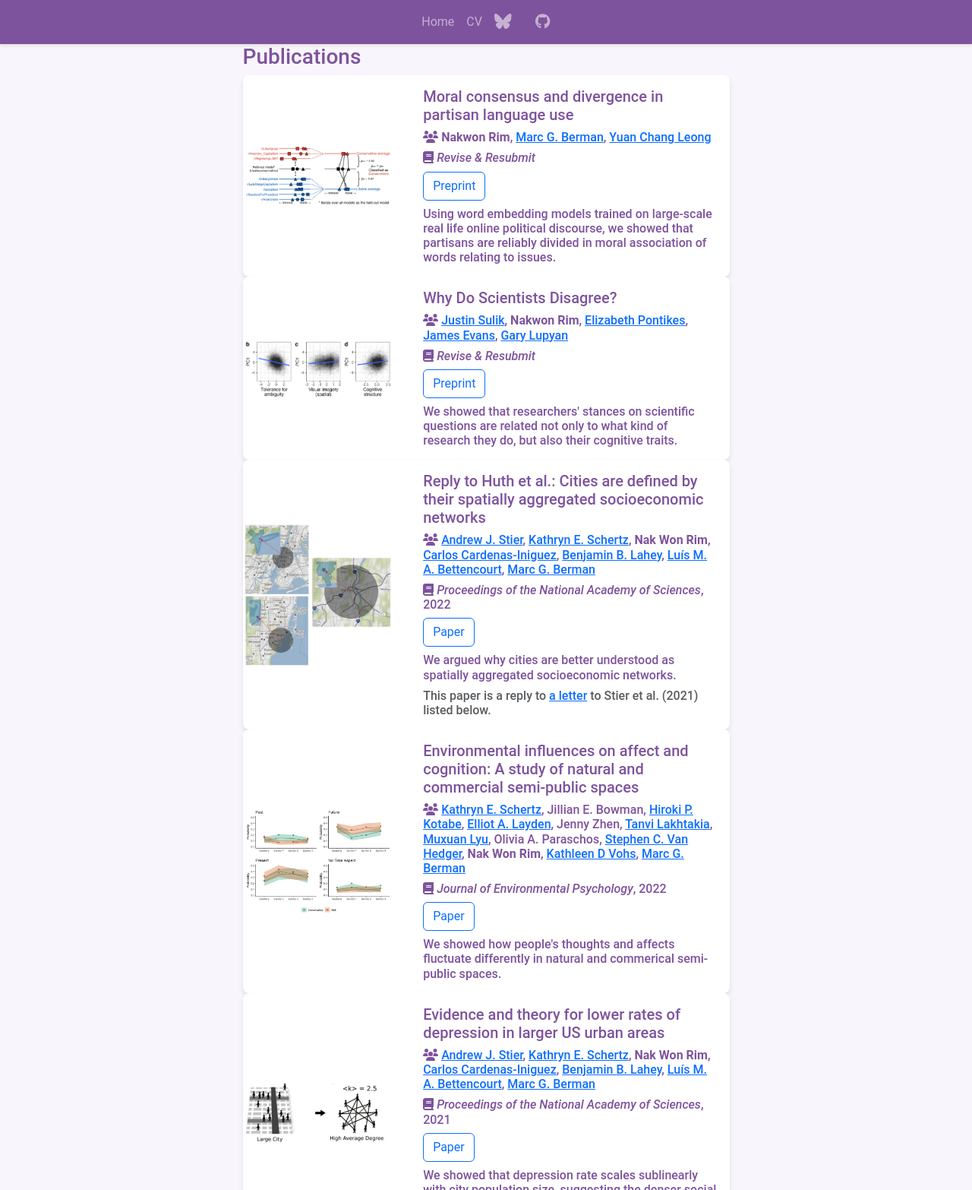
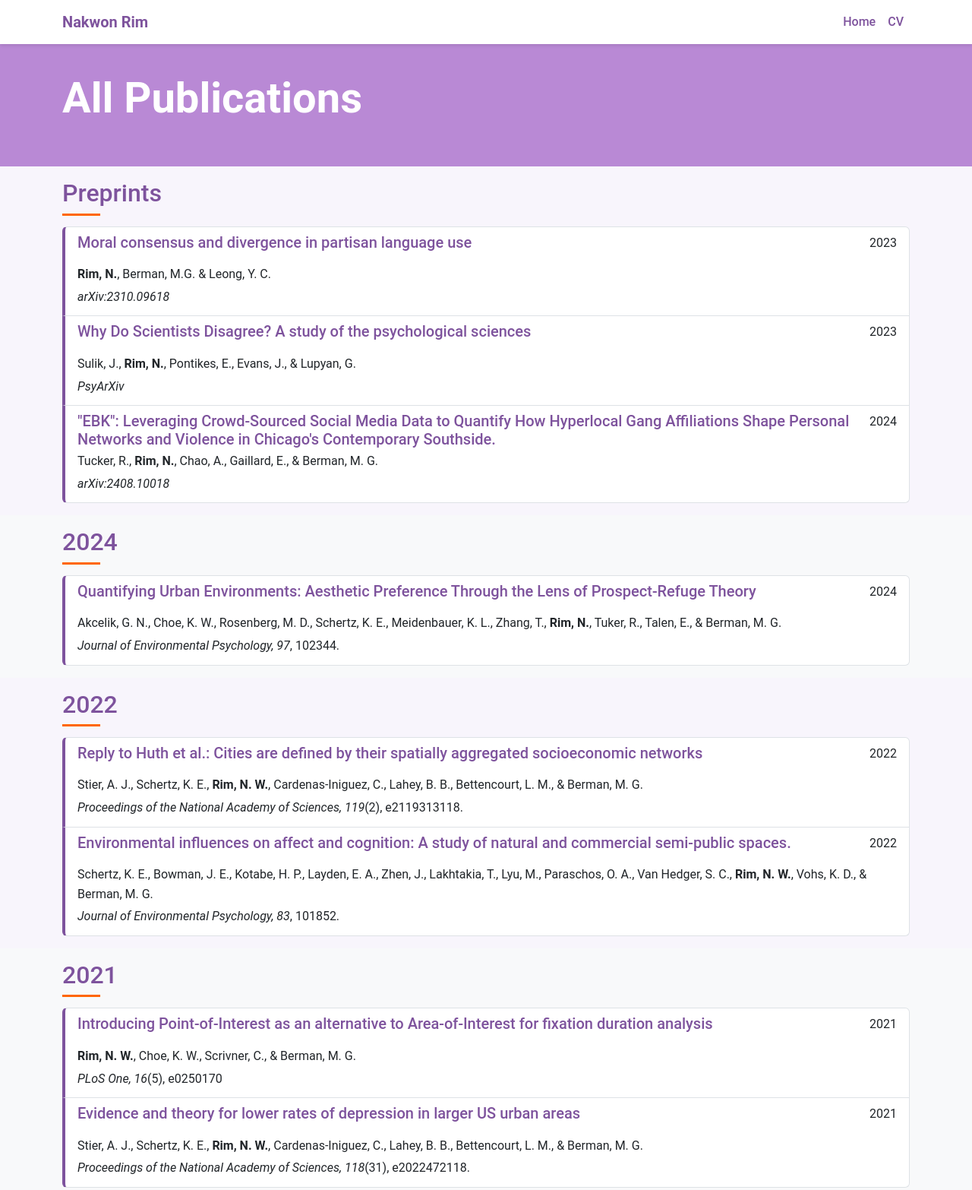
Before and after one commit to nwrim/nwrim.github.io, a plain HTML site: page publications.html in a window 1280 px wide. Shown: the top 1566 px of the page at 76% size. Drawn offline with nearby package versions, Linux system fonts and the light colour scheme; some icons are missing.

Commit message:
update publication page to new style

```diff
--- a/publications.html
+++ b/publications.html
@@ -3,185 +3,160 @@
 <head>
   <meta charset="UTF-8">
   <meta name="viewport" content="width=device-width, initial-scale=1.0">
-  <title>Nakwon Rim</title>
-  <!-- Add Bootstrap CSS link -->
+  <title>All Publications</title>
+  <!-- Bootstrap CSS -->
   <link href="https://cdn.jsdelivr.net/npm/bootstrap@5.3.0/dist/css/bootstrap.min.css" rel="stylesheet">
+  <!-- Font Awesome icons (free version)-->
+  <script src="https://use.fontawesome.com/releases/v6.5.2/js/all.js" crossorigin="anonymous"></script>
   <!-- Acidemicons-->
   <link rel="stylesheet" href="https://cdn.jsdelivr.net/gh/jpswalsh/academicons@1/css/academicons.min.css">
-  <!-- Link to external CSS file -->
-  <link href="styles.css" rel="stylesheet" >
-  <!-- Font Awesome icons (free version)-->
-  <script src="https://use.fontawesome.com/releases/v6.5.2/js/all.js" crossorigin="anonymous"></script>
+  <link href="styles.css" rel="stylesheet">
 </head>
-
 <body>
-
-<!-- Navigation Bar -->
-<nav class="navbar navbar-expand-lg navbar-dark" style="background-color: #7e539d;">
+    <!-- Navigation -->
+    <nav class="navbar navbar-expand-lg navbar-light fixed-top">
       <div class="container">
-    <!-- toggle button for mobile-->
-    <button class="navbar-toggler" type="button" data-bs-toggle="collapse" data-bs-target="#navbarNav" aria-controls="navbarNav" aria-expanded="false" aria-label="Toggle navigation">
+          <a class="navbar-brand" href="#">Nakwon Rim</a>
+          <button class="navbar-toggler" type="button" data-bs-toggle="collapse" data-bs-target="#navbarNav">
               <span class="navbar-toggler-icon"></span>
           </button>
-
-    <!-- Navbar content-->
-    <div class="collapse navbar-collapse justify-content-center" id="navbarNav">
-      <ul class="navbar-nav">
-        <li class="nav-item">
-            <a class="nav-link" href="index.html">Home</a>
-        </li>
-        <li class="nav-item">
-          <a class="nav-link" href="asset/CV.pdf">CV</a>
-        </li>
-        <li class="nav-item">
-          <a class="nav-link" href="https://bsky.app/profile/nwrim.bsky.social"><i class="fa-brands fa-bluesky fa-lg"></i></a>
-        </li>
-        <li>
-          <a class="nav-link" href="https://scholar.google.com/citations?user=wRBQRzwAAAAJ"><i class="ai ai-google-scholar ai-lg"></i></a>
-        </li>
-        <li>
-          <a class="nav-link" href="https://github.com/nwrim/"><i class="fa-brands fa-github fa-lg"></i></a>
-        </li>
+          <div class="collapse navbar-collapse" id="navbarNav">
+              <ul class="navbar-nav ms-auto">
+                  <li class="nav-item"><a class="nav-link" href="#home">Home</a></li>
+                  <!-- <li class="nav-item"><a class="nav-link" href="#research">Research</a></li> -->
+                  <!-- <li class="nav-item"><a class="nav-link" href="#publications">Publications</a></li> -->
+                  <li class="nav-item"><a class="nav-link" href="asset/CV.pdf">CV</a></li>
               </ul>
           </div>
       </div>
   </nav>
 
+    <!-- Hero Section -->
+    <header id="home" class="bg-primary text-white py-5 mt-5">
         <div class="container">
-  <!-- Publication header-->
-  <div class="row d-flex flex-wrap justify-content-center align-items-center">
-    <div class="col-lg-7 add-top-margin">
-      <h3 class="pub-card"> Publications</h3>
-    </div>
-  </div>
-
-  <!-- Publication cards -->
-  <div class="row d-flex flex-wrap justify-content-center align-items-center">
-    <!-- ArXiv 2023-->
-    <div class="col-lg-7">
-      <div class="card pub-card">
-        <div class="row no-gutters d-flex flex-wrap justify-content-center align-items-center">
-          <div class="col-md-4">
-            <img class="img-fluid" style="padding:2px" src="asset/img/2023arXiv.jpg" alt="2023arXiv">
-          </div>
-          <div class="col-md-8">
-            <div class="card-body">
-              <h5 class="card-text">Moral consensus and divergence in partisan language use</h5>
-              <h6 class="card-text"><i class="fas fa-users"></i> <b>Nakwon Rim</b>, <a href="https://voices.uchicago.edu/bermanlab/">Marc G. Berman</a>, <a href="https://mcnlab.uchicago.edu/">Yuan Chang Leong</a></h6>
-              <h6><i class="fas fa-book"></i> <i>Revise & Resubmit</i></h6>
-              <h6><a role="button" class="btn btn-outline-primary btn-custom" href="https://arxiv.org/abs/2310.09618">Preprint</a></h6>
-              <h6 class="card-text">Using word embedding models trained on large-scale real life online political discourse, we showed that partisans are reliably divided in moral association of words relating to issues.</h6>
+            <div class="row align-items-center">
+                <div class="col-lg-8 col-md-12 text-center text-lg-start">
+                    <h1 class="display-4 fw-bold">All Publications</h1>
                 </div>
             </div>
         </div>
+    </header>
+
+    <!-- Preprints -->
+    <section id="publications" class="py-3">
+      <div class="container">
+          <h2 class="text-center section-heading mb-4">Preprints</h2>
+          <div class="list-group">
+              <a href="https://arxiv.org/abs/2310.09618" class="list-group-item">
+                <div class="d-flex w-100 justify-content-between">
+                    <h5 class="mb-1">Moral consensus and divergence in partisan language use</h5>
+                    <p>2023</p>
+                </div>
+                <p class="mb-1"><b>Rim, N.</b>, Berman, M.G. & Leong, Y. C.</p>
+                <p class="mb-1"><i>arXiv:2310.09618</i></p>
+              </a>
+              <a href="https://osf.io/preprints/psyarxiv/9bd8k/" class="list-group-item">
+                <div class="d-flex w-100 justify-content-between">
+                    <h5 class="mb-1">Why Do Scientists Disagree? A study of the psychological sciences</h5>
+                    <p>2023</p>
+                </div>
+                <p class="mb-1">Sulik, J., <b>Rim, N.</b>, Pontikes, E., Evans, J., & Lupyan, G.</p>
+                <p class="mb-1"><i>PsyArXiv</i></p>
+              </a>
+              <a href="https://arxiv.org/abs/2408.10018" class="list-group-item">
+                <div class="d-flex w-100 justify-content-between">
+                    <h5 class="mb-1">"EBK": Leveraging Crowd-Sourced Social Media Data to Quantify How Hyperlocal Gang Affiliations Shape Personal Networks and Violence in Chicago's Contemporary Southside.</h5>
+                    <p>2024</p>
+                </div>
+                <p class="mb-1">Tucker, R., <b>Rim, N.</b>, Chao, A., Gaillard, E., & Berman, M. G.</p>
+                <p class="mb-1"><i>arXiv:2408.10018</i></p>
+              </a>
           </div>
       </div>
-    <!-- PsyArXiv 2023-->
-    <!-- <li><i class="fa-brands fa-twitter"></i> <a href="https://twitter.com/justinsulik/status/1683846953040216065">First author's Twitter thread summarizing the paper</a></li> -->
-    <div class="col-lg-7">
-      <div class="card pub-card">
-        <div class="row no-gutters d-flex flex-wrap justify-content-center align-items-center">
-          <div class="col-md-4">
-            <img class="img-fluid" style="padding:2px" src="asset/img/2023PsyArXiv.jpg" alt="2023PsyArXiv">
+  </section>
+
+    <!-- 2024 -->
+    <section id="publications" class="py-3 bg-light">
+        <div class="container">
+            <h2 class="text-center section-heading mb-4">2024</h2>
+            <div class="list-group">
+
+                <!-- Add more publications here -->
+                <a href="https://doi.org/10.1016/j.jenvp.2024.102344" class="list-group-item list-group-item-action">
+                    <div class="d-flex w-100 justify-content-between">
+                        <h5 class="mb-1">Quantifying Urban Environments: Aesthetic Preference Through the Lens of Prospect-Refuge Theory</h5>
+                        <p>2024</p>
                     </div>
-          <div class="col-md-8">
-            <div class="card-body">
-              <h5 class="card-text">Why Do Scientists Disagree?</h5>
-              <h6 class="card-text"><i class="fas fa-users"></i> <a href="https://scholar.google.com/citations?user=f7VkHREAAAAJ">Justin Sulik</a>, <b>Nakwon Rim</b>, <a href="https://gsm.ucdavis.edu/profile/elizabeth-pontikes">Elizabeth Pontikes</a>, <a href="https://www.knowledgelab.org/">James Evans</a>, <a href="http://sapir.psych.wisc.edu/">Gary Lupyan</a></h6>
-              <h6><i class="fas fa-book"></i> <i>Revise & Resubmit</i></h6>
-              <h6><a role="button" class="btn btn-outline-primary btn-custom" href="https://osf.io/preprints/psyarxiv/9bd8k/">Preprint</a></h6>
-              <h6 class="card-text">We showed that researchers' stances on scientific questions are related not only to what kind of research they do, but also their cognitive traits.</h6>
+                    <p class="mb-1">Akcelik, G. N., Choe, K. W., Rosenberg, M. D., Schertz, K. E., Meidenbauer, K. L., Zhang, T., <b>Rim, N.</b>, Tuker, R., Talen, E., & Berman, M. G.</p>
+                    <p class="mb-1"><i>Journal of Environmental Psychology, 97</i>, 102344.</p>
+                </a>
+            </div>
+        </div>
+    </section>
+
+    <!-- 2022 -->
+    <section id="publications" class="py-3">
+      <div class="container">
+          <h2 class="text-center section-heading mb-4">2022</h2>
+          <div class="list-group">
+              <a href="https://www.pnas.org/doi/full/10.1073/pnas.2119313118" class="list-group-item">
+                <div class="d-flex w-100 justify-content-between">
+                    <h5 class="mb-1">Reply to Huth et al.: Cities are defined by their spatially aggregated socioeconomic networks</h5>
+                    <p>2022</p>
+                </div>
+                <p class="mb-1">Stier, A. J., Schertz, K. E., <b>Rim, N. W.</b>, Cardenas-Iniguez, C., Lahey, B. B., Bettencourt, L. M., & Berman, M. G.</p>
+                <p class="mb-1"><i>Proceedings of the National Academy of Sciences, 119</i>(2), e2119313118.</p>
+              </a>
+              <a href="https://doi.org/10.1016/j.jenvp.2022.101852" class="list-group-item list-group-item-action">
+                  <div class="d-flex w-100 justify-content-between">
+                      <h5 class="mb-1">Environmental influences on affect and cognition: A study of natural and commercial semi-public spaces.</h5>
+                      <p>2022</p>
+                  </div>
+                  <p class="mb-1">Schertz, K. E., Bowman, J. E., Kotabe, H. P., Layden, E. A., Zhen, J., Lakhtakia, T., Lyu, M., Paraschos, O. A., Van Hedger, S. C., <b>Rim, N. W.</b>,  Vohs, K. D., & Berman, M. G. </p>
+                  <p class="mb-1"><i>Journal of Environmental Psychology, 83</i>, 101852.</p>
+              </a>
           </div>
           </div>
       </div>
+  </section>
+
+  <!-- 2021 -->
+  <section id="publications" class="py-3 bg-light">
+    <div class="container">
+        <h2 class="text-center section-heading mb-4">2021</h2>
+        <div class="list-group">
+            <a href="https://journals.plos.org/plosone/article?id=10.1371/journal.pone.0250170" class="list-group-item list-group-item-action">
+                <div class="d-flex w-100 justify-content-between">
+                    <h5 class="mb-1">Introducing Point-of-Interest as an alternative to Area-of-Interest for fixation duration analysis</h5>
+                    <p>2021</p>
+                </div>
+                <p class="mb-1"><b>Rim, N. W.</b>, Choe, K. W., Scrivner, C., & Berman, M. G.</p>
+                <p class="mb-1"><i>PLoS One, 16</i>(5), e0250170</p>
+            </a>
+            <a href="https://www.pnas.org/doi/full/10.1073/pnas.2022472118" class="list-group-item">
+              <div class="d-flex w-100 justify-content-between">
+                  <h5 class="mb-1">Evidence and theory for lower rates of depression in larger US urban areas</h5>
+                  <p>2021</p>
+              </div>
+              <p class="mb-1">Stier, A. J., Schertz, K. E., <b>Rim, N. W.</b>, Cardenas-Iniguez, C., Lahey, B. B., Bettencourt, L. M., & Berman, M. G.</p>
+              <p class="mb-1"><i>Proceedings of the National Academy of Sciences, 118</i>(31), e2022472118.</p>
+            </a>
         </div>
     </div>
-    <!-- PNAS 2022-->
-    <!-- <li><i class="fa-brands fa-twitter"></i> <a href="https://twitter.com/andrew_stier/status/1479272667312238601">First author's Twitter thread summarizing the paper</a></li> -->
-    <!-- <li><i class="fa-regular fa-circle fa-2xs"></i> This paper is a reply to <a href="https://www.pnas.org/doi/full/10.1073/pnas.2118943118">a letter</a> to Stier et al. (2021) listed below.</li> -->
-    <div class="col-lg-7">
-      <div class="card pub-card">
-        <div class="row no-gutters d-flex flex-wrap justify-content-center align-items-center">
-          <div class="col-md-4">
-            <img class="img-fluid" style="padding:2px" src="asset/img/2022pnas.jpg" alt="2022pnas">
-          </div>
-          <div class="col-md-8">
-            <div class="card-body">
-              <h5 class="card-text">Reply to Huth et al.: Cities are defined by their spatially aggregated socioeconomic networks</h5>
-              <h6 class="card-text"><i class="fas fa-users"></i> <a href="https://scholar.google.com/citations?user=liZWmbcAAAAJ&hl=en">Andrew J. Stier</a>, <a href="https://scholar.google.com/citations?user=SDnocu8AAAAJ&hl=en">Kathryn E. Schertz</a>, <b>Nak Won Rim</b>, <a href="https://carloscardenasiniguez.io/">Carlos Cardenas-Iniguez</a>, <a href="https://scholar.google.com/citations?user=I4jsKh0AAAAJ&hl=en">Benjamin B. Lahey</a>, <a href="https://www.luisbettencourt.com/">Luís M. A. Bettencourt</a>, <a href="https://voices.uchicago.edu/bermanlab/">Marc G. Berman</a></h6>
-              <h6><i class="fas fa-book"></i> <i>Proceedings of the National Academy of Sciences</i>, 2022</h6>
-              <h6><a role="button" class="btn btn-outline-primary btn-custom" href="https://www.pnas.org/doi/full/10.1073/pnas.2119313118">Paper</a></h6>
-              <h6 class="card-text">We argued why cities are better understood as spatially aggregated socioeconomic networks.</h6>
-              <h6 class="card-text text-muted">This paper is a reply to <a href="https://www.pnas.org/doi/full/10.1073/pnas.2118943118">a letter</a> to Stier et al. (2021) listed below.</h6>
+</section>
+
+    <!-- Footer -->
+    <footer class="bg-primary text-white text-center py-4">
+      <div class="container">
+          <p>&copy; 2024 Nakwon Rim</p>
+          <div class="social-icons mt-3">
+              <a href="https://scholar.google.com/citations?user=wRBQRzwAAAAJ" class="text-white me-3"><i class="ai ai-google-scholar ai-lg"></i></a>
+              <a href="https://x.com/NakWonRim" class="text-white me-3"><i class="fab fa-x-twitter fa-lg"></i></a>
+              <a href="https://github.com/nwrim" class="text-white me-3"><i class="fab fa-github fa-lg"></i></a>
           </div>
       </div>
-        </div>
-      </div>
-    </div>
-    <!-- JEnvP 2022-->
-    <div class="col-lg-7">
-      <div class="card pub-card">
-        <div class="row no-gutters d-flex flex-wrap justify-content-center align-items-center">
-          <div class="col-md-4">
-            <img class="img-fluid" style="padding:2px" src="asset/img/2022JEnvP.jpg" alt="2021JEnvP">
-          </div>
-          <div class="col-md-8">
-            <div class="card-body">
-              <h5 class="card-text">Environmental influences on affect and cognition: A study of natural and commercial semi-public spaces</h5>
-              <h6 class="card-text"><i class="fas fa-users"></i> <a href="https://scholar.google.com/citations?user=SDnocu8AAAAJ&hl=en">Kathryn E. Schertz</a>, Jillian E. Bowman, <a href="https://scholar.google.com/citations?user=-H9Rvz0AAAAJ">Hiroki P. Kotabe</a>, <a href="https://elliotlayden.com/">Elliot A. Layden</a>, Jenny Zhen, <a href="https://scholar.google.com/citations?user=0cbXMpoAAAAJ">Tanvi Lakhtakia</a>, <a href="https://scholar.google.com/citations?user=KwK49kMAAAAJ">Muxuan Lyu</a>, Olivia A. Paraschos, <a href="https://haplab.ca/">Stephen C. Van Hedger</a>, <b>Nak Won Rim</b>, <a href="https://carlsonschool.umn.edu/faculty/kathleen-vohs">Kathleen D Vohs</a>, <a href="https://voices.uchicago.edu/bermanlab/">Marc G. Berman</a></h6>
-              <h6><i class="fas fa-book"></i> <i>Journal of Environmental Psychology</i>, 2022</h6>
-              <h6><a role="button" class="btn btn-outline-primary btn-custom" href="https://www.sciencedirect.com/science/article/abs/pii/S0272494422000974">Paper</a></h6>
-              <h6 class="card-text">We showed how people's thoughts and affects fluctuate differently in natural and commerical semi-public spaces.</h6>
-            </div>
-          </div>
-        </div>
-      </div>
-    </div>
-    <!-- PNAS 2021-->
-    <!-- <li><i class="fa-brands fa-twitter"></i> <a href="https://twitter.com/andrew_stier/status/1420099231860330500">First author's Twitter thread summarizing the paper</a></li> -->
-    <div class="col-lg-7">
-      <div class="card pub-card">
-        <div class="row no-gutters d-flex flex-wrap justify-content-center align-items-center">
-          <div class="col-md-4">
-            <img class="img-fluid" style="padding:2px" src="asset/img/2021pnas.jpg" alt="2021pnas">
-          </div>
-          <div class="col-md-8">
-            <div class="card-body">
-              <h5 class="card-text">Evidence and theory for lower rates of depression in larger US urban areas</h5>
-              <h6 class="card-text"><i class="fas fa-users"></i> <a href="https://scholar.google.com/citations?user=liZWmbcAAAAJ&hl=en">Andrew J. Stier</a>, <a href="https://scholar.google.com/citations?user=SDnocu8AAAAJ&hl=en">Kathryn E. Schertz</a>, <b>Nak Won Rim</b>, <a href="https://carloscardenasiniguez.io/">Carlos Cardenas-Iniguez</a>, <a href="https://scholar.google.com/citations?user=I4jsKh0AAAAJ&hl=en">Benjamin B. Lahey</a>, <a href="https://www.luisbettencourt.com/">Luís M. A. Bettencourt</a>, <a href="https://voices.uchicago.edu/bermanlab/">Marc G. Berman</a></h6>
-              <h6><i class="fas fa-book"></i> <i>Proceedings of the National Academy of Sciences</i>, 2021</h6>
-              <h6><a role="button" class="btn btn-outline-primary btn-custom" href="https://www.pnas.org/doi/full/10.1073/pnas.2022472118">Paper</a></h6>
-              <h6 class="card-text">We showed that depression rate scales sublinearly with city population size, suggesting the denser social networks in cities (which scales superlinearly with population) may serve as a buffer for depression.</h6>
-            </div>
-          </div>
-        </div>
-      </div>
-    </div>
-  <!-- plos one 2021-->
-    <div class="col-lg-7">
-      <div class="card pub-card">
-        <div class="row no-gutters d-flex flex-wrap justify-content-center align-items-center">
-          <div class="col-md-4">
-            <img class="img-fluid" style="padding:2px" src="asset/img/2021pone.png" alt="2021pone">
-          </div>
-          <div class="col-md-8">
-            <div class="card-body">
-              <h5 class="card-text">Introducing Point-of-Interest as an alternative to Area-of-Interest for fixation duration analysis</h5>
-              <h6 class="card-text"><i class="fas fa-users"></i> <b>Nak Won Rim</b>, <a href="https://kywch.github.io/">Kyoung Whan Choe</a>, <a href="https://www.coltanscrivner.com/">Coltan Scrivner</a>, <a href="https://voices.uchicago.edu/bermanlab/">Marc G. Berman</a></h6>
-              <h6 class="card-text"><i class="fas fa-book"></i> <i>PLoS ONE</i>, 2021</h6>
-              <h6><a role="button" class="btn btn-outline-primary btn-custom" href="https://doi.org/10.1371/journal.pone.0250170">Paper</a><h6>
-              <h6 class="card-text">We developed an eye-tracking analysis method that uses continuous weights instead of discrete boundaries when evaluating regions of interests.</h6>
-            </div>
-          </div>
-        </div>
-      </div>
-    </div>
-</div>
+  </footer>
 
-<!-- Add Bootstrap JS scripts (optional, required for some components) -->
-<script src="https://cdnjs.cloudflare.com/ajax/libs/popper.js/1.16.0/umd/popper.min.js"></script>
-<script src="https://maxcdn.bootstrapcdn.com/bootstrap/4.5.2/js/bootstrap.min.js"></script>
-<script src="https://cdn.jsdelivr.net/npm/bootstrap@5.3.0/dist/js/bootstrap.bundle.min.js"></script>
-
+    <script src="https://cdn.jsdelivr.net/npm/bootstrap@5.3.0-alpha1/dist/js/bootstrap.bundle.min.js"></script>
 </body>
 </html>
```
Lines whose indentation alone changed are shown as unchanged.
